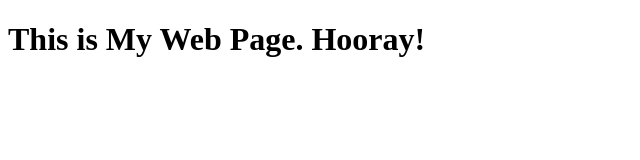
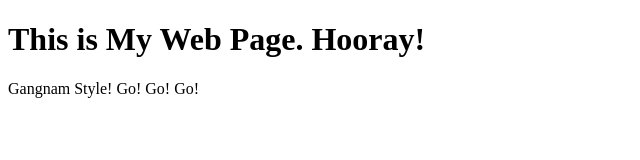
Before and after one commit to kwban/kwban.github.io, a plain HTML site: page index.html in a window 1280 px wide. Shown: the whole page, without its empty margins (0-640 px from the left). Drawn offline with Linux system fonts and the light colour scheme.

Commit message:
Added a paragraph with "Gangnam Style! ..."

```diff
--- a/index.html
+++ b/index.html
@@ -5,5 +5,6 @@
     </head>
     <body>
         <h1>This is My Web Page. Hooray!</h1>
+        <p>Gangnam Style! Go! Go! Go!</p>
     </body>
 </html>
```
